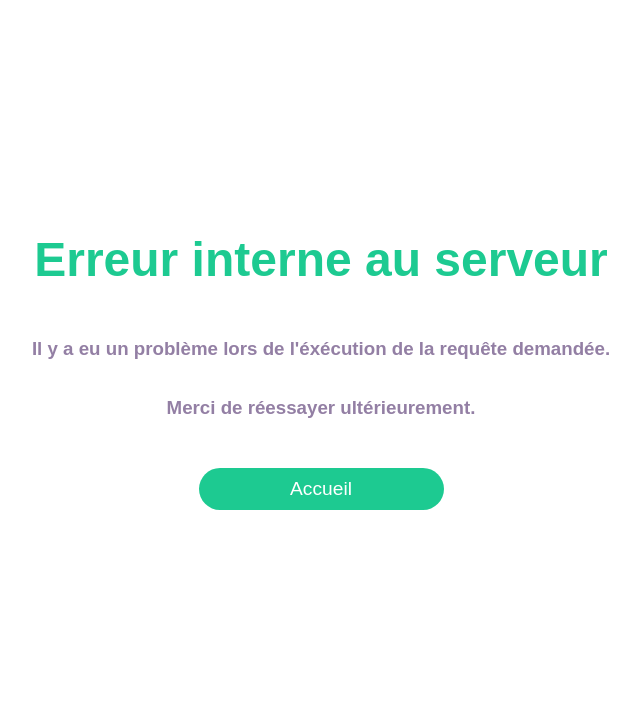
After one commit to jeromebrch/real-prod-sowrs, a Symfony app: template templates/bundles/TwigBundle/Exception/error500.html.twig in a window 1280 px wide. The commit adds this page. Shown: the top 709 px of the page, without its empty margins (319-959 px from the left). Run offline with Twig, Linux system fonts and the light colour scheme; the template is opened without the code that fills it, so the values that code supplies are empty; some libraries are stand-ins or nearby versions.

Commit message:
error pages for 403, 404, 500

```diff
--- a/composer.json
+++ b/composer.json
@@ -1,4 +1,3 @@
-
 {
     "type": "project",
     "license": "proprietary",
--- /dev/null
+++ b/public/css/errorPage.css
@@ -0,0 +1,32 @@
+@font-face {
+    font-family: 'KohinoorBangla', Arial, serif;
+    src: url('polices/KohinoorBangla.ttc'),
+    url('polices/KohinoorBangla.ttf');
+}
+.error_container{
+    display: flex;
+    flex-direction: column;
+    justify-content: center;
+    align-items: center;
+    padding-top: 200px;
+    padding-bottom: 200px;
+}
+.error_container a{
+    text-align: center;
+    text-decoration: none;
+    font-family: 'KohinoorBangla', Arial, serif;
+    margin-top: 30px;
+}
+.error_title{
+    color: #1dca91;
+    font-family: 'KohinoorBangla', Arial, serif;
+    font-size: 3em;
+}
+.error_title_forbidden{
+    color: #B0413E;
+    font-family: 'KohinoorBangla', Arial, serif;
+}
+.explain_error{
+    font-family: 'KohinoorBangla', Arial, serif;
+    color: #937FA4;
+}
--- a/templates/base.html.twig
+++ b/templates/base.html.twig
@@ -27,7 +27,7 @@
         <link rel="stylesheet" href="{{ asset('css/aboutSowrs.css') }}">
         <link rel="stylesheet" href="{{ asset('css/dashBoard.css') }}">
         <link rel="stylesheet" href="{{ asset('css/resetPassword.css') }}">
-
+        <link rel="stylesheet" href="{{ asset('css/errorPage.css') }}">
     {% endblock %}
     <script src="https://www.google.com/recaptcha/api.js" async defer></script>
 </head>
--- /dev/null
+++ b/templates/bundles/TwigBundle/Exception/error.html.twig
@@ -0,0 +1,16 @@
+<!doctype html>
+<html lang="fr">
+<head>
+    <meta charset="UTF-8">
+    <meta name="viewport" content="width width=device-width, initial-scale=1">
+    <meta http-equiv="X-UA-Compatible" content="ie=edge">
+    <title>{% block title %}Erreur{% endblock %}</title>
+    <link rel="stylesheet" href="{{ asset('css/app.css') }}" />
+    <link rel="stylesheet" href="{{ asset('css/errorPage.css') }}" />
+</head>
+<body>
+{% block body %}
+    <h1>une erreur est survenue</h1>
+{% endblock %}
+</body>
+</html>
--- /dev/null
+++ b/templates/bundles/TwigBundle/Exception/error500.html.twig
@@ -0,0 +1,23 @@
+{% extends 'bundles/TwigBundle/Exception/error.html.twig' %}
+
+{% block stylesheets %}
+    {{ parent() }}
+{% endblock %}
+
+{% block title %}
+    Erreur 500 - Internal server error
+{% endblock %}
+
+
+{% block body %}
+    <div class="error_container">
+        <h1 class="error_title">Erreur interne au serveur</h1>
+        <h3 class="explain_error">
+            Il y a eu un problème lors de l'éxécution de la requête demandée.
+        </h3>
+        <h3 class="explain_error">
+            Merci de réessayer ultérieurement.
+        </h3>
+        <a href="{{ path('main') }}" class="btn required">Accueil</a>
+    </div>
+{% endblock %}
```
Also changed, not shown: migrations/Version20210312101607.php (deleted, +0 -32 lines), migrations/Version20210312204833.php (deleted, +0 -37 lines), templates/bundles/TwigBundle/Exception/error403.html.twig (added, +20 -0 lines), templates/bundles/TwigBundle/Exception/error404.html.twig (added, +20 -0 lines), 1 other file.
